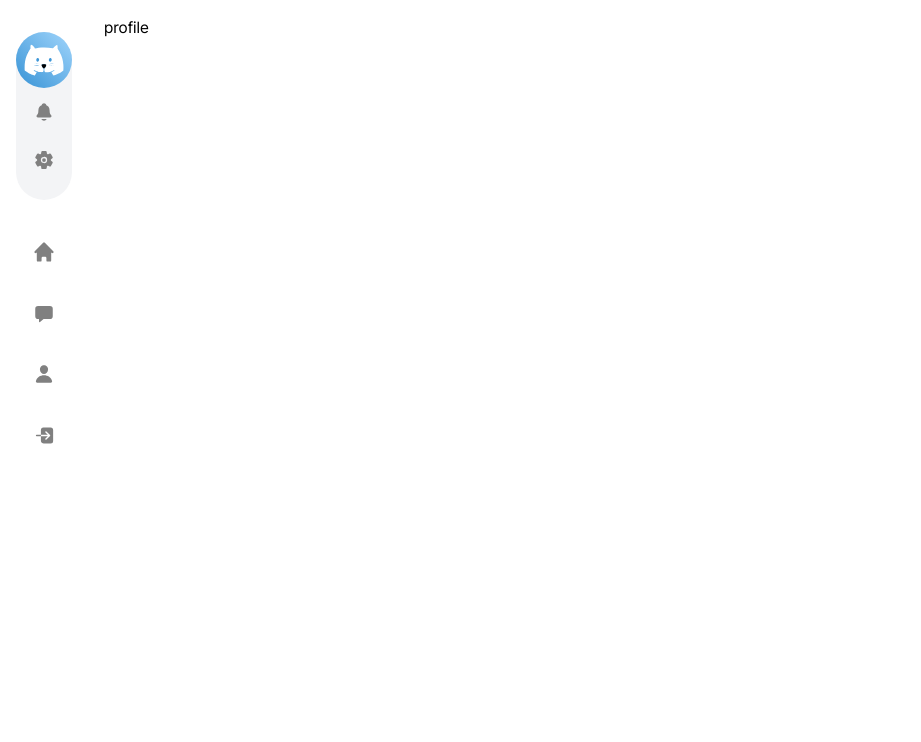
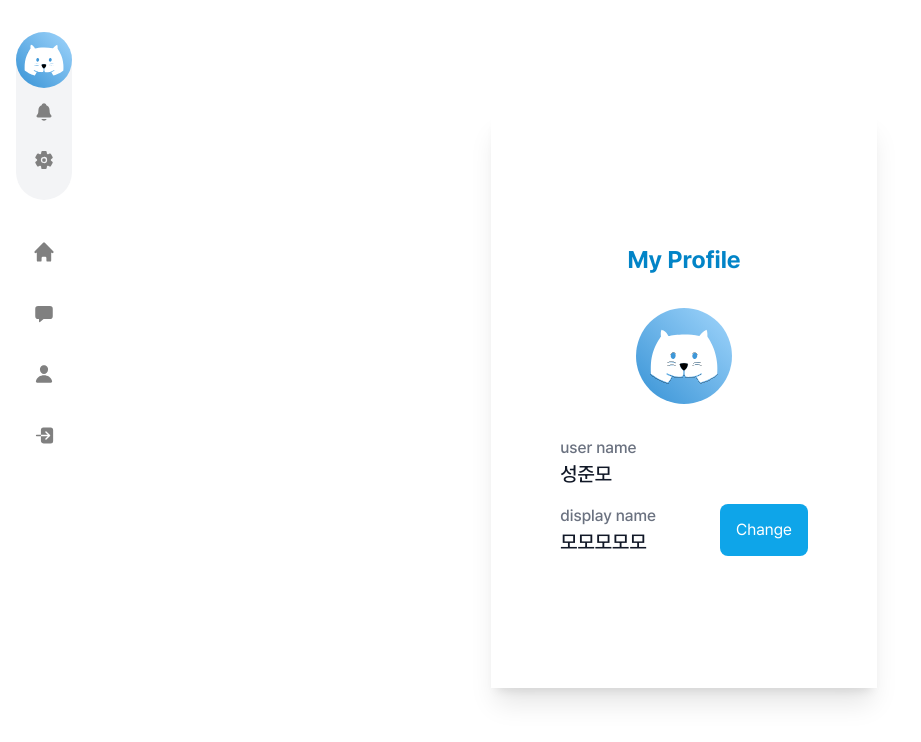
Before and after one commit to nenene-pupupu/disgord-client, a React (Vite) app: page /profile in a window 1280 px wide. Shown: the top 742 px of the page, without its empty margins (0-921 px from the left). Built offline with nearby package versions, Linux system fonts and the light colour scheme.

Commit message:
profile page

```diff
--- a/src/routes/profile.tsx
+++ b/src/routes/profile.tsx
@@ -1,3 +1,29 @@
+import { IconSky } from "@/assets/svg";
+
 export default function Profile() {
-  return <div>profile</div>;
+  return (
+    <div className="h-full flex justify-center items-center">
+      <div className="w-1/3 h-3/4 flex flex-col items-center justify-center gap-8 shadow-xl">
+        <p className="text-2xl font-bold text-sky-600">My Profile</p>
+        <img src={IconSky} className="w-24 h-24 rounded-full" />
+        <div className="flex flex-col gap-4">
+          <div className="flex gap-16">
+            <div className="w-4/5">
+              <p className="text-gray-500 font-medium">user name</p>
+              <p className="text-gray-900 text-xl font-medium">성준모</p>
+            </div>
+          </div>
+          <div className="flex gap-16">
+            <div className="w-4/5">
+              <p className="text-gray-500 font-medium">display name</p>
+              <p className="text-gray-900 text-xl font-medium">모모모모모</p>
+            </div>
+            <button className="px-4 bg-sky-500 rounded-lg text-white">
+              Change
+            </button>
+          </div>
+        </div>
+      </div>
+    </div>
+  );
 }
```
